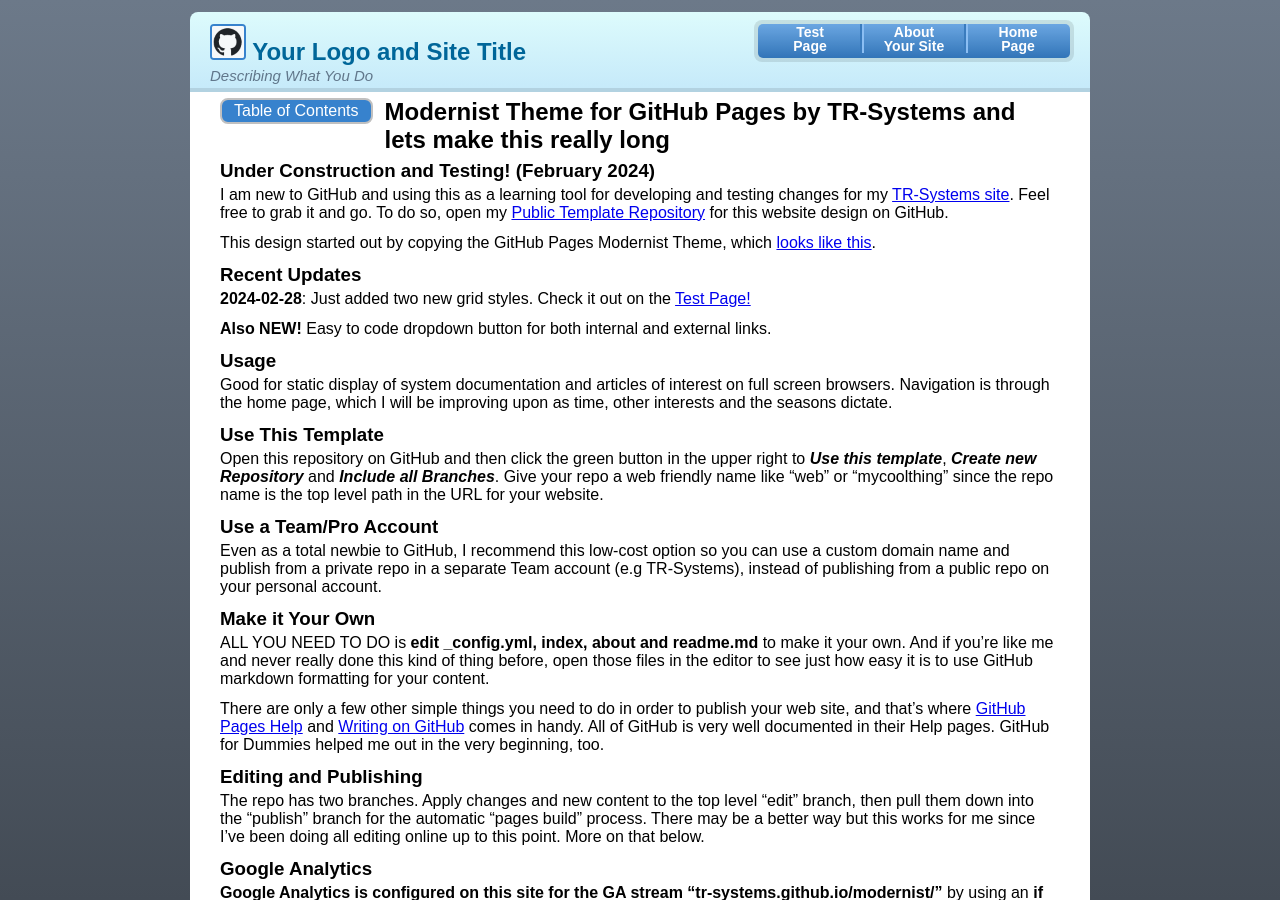
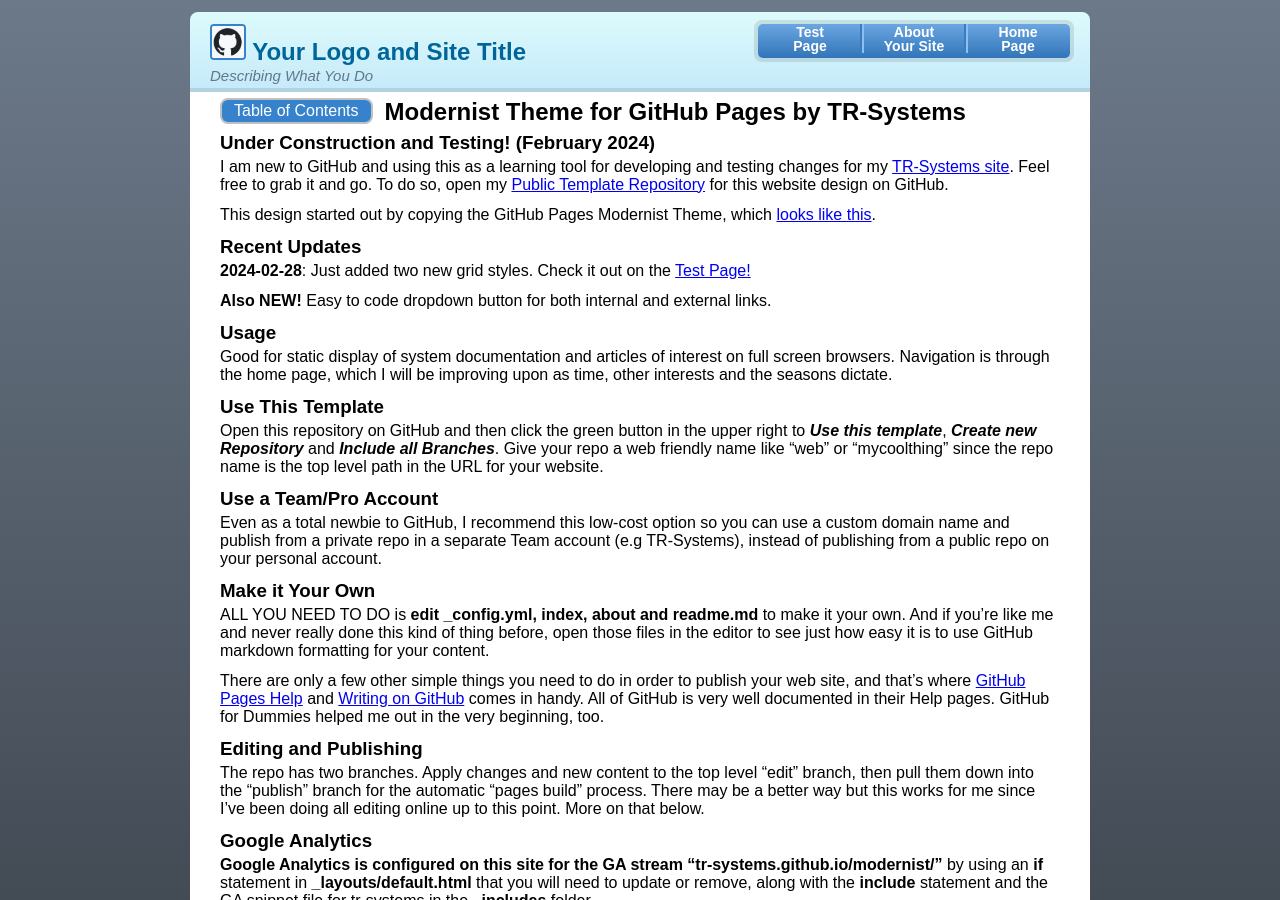
Before and after one commit to TR-Systems/modernist, a Jekyll site: the page built from index.md, in a window 1280 px wide and 900 px high. Built offline with Jekyll 4.4.1, drawn with Linux system fonts in a browser that asks for light colours; our own code applies the rules of GitHub Pages for plain Markdown files.

Commit message:
Update index.md

```diff
--- a/index.md
+++ b/index.md
@@ -1,5 +1,5 @@
 ---
-title: Modernist Theme for GitHub Pages by TR-Systems and lets make this really long
+title: Modernist Theme for GitHub Pages by TR-Systems
 ---
 
 <div class="grid-toc">
```
